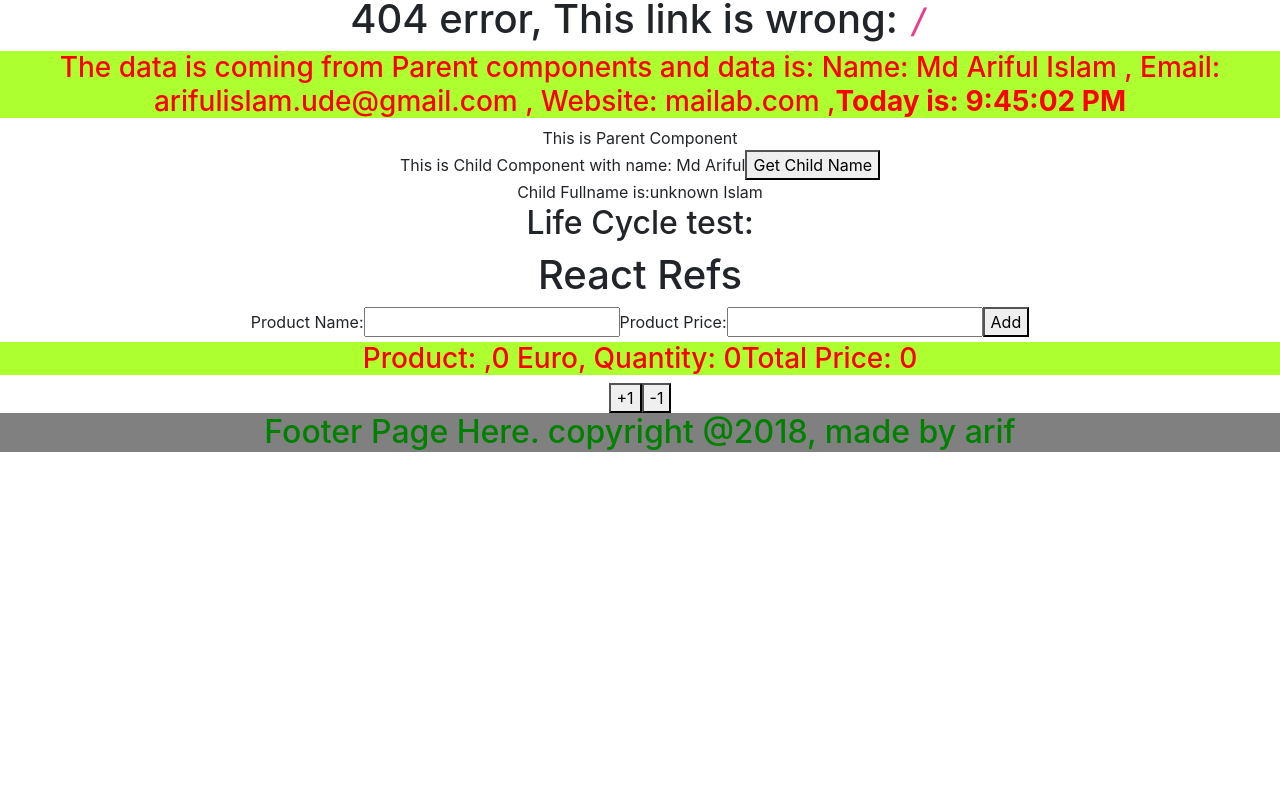
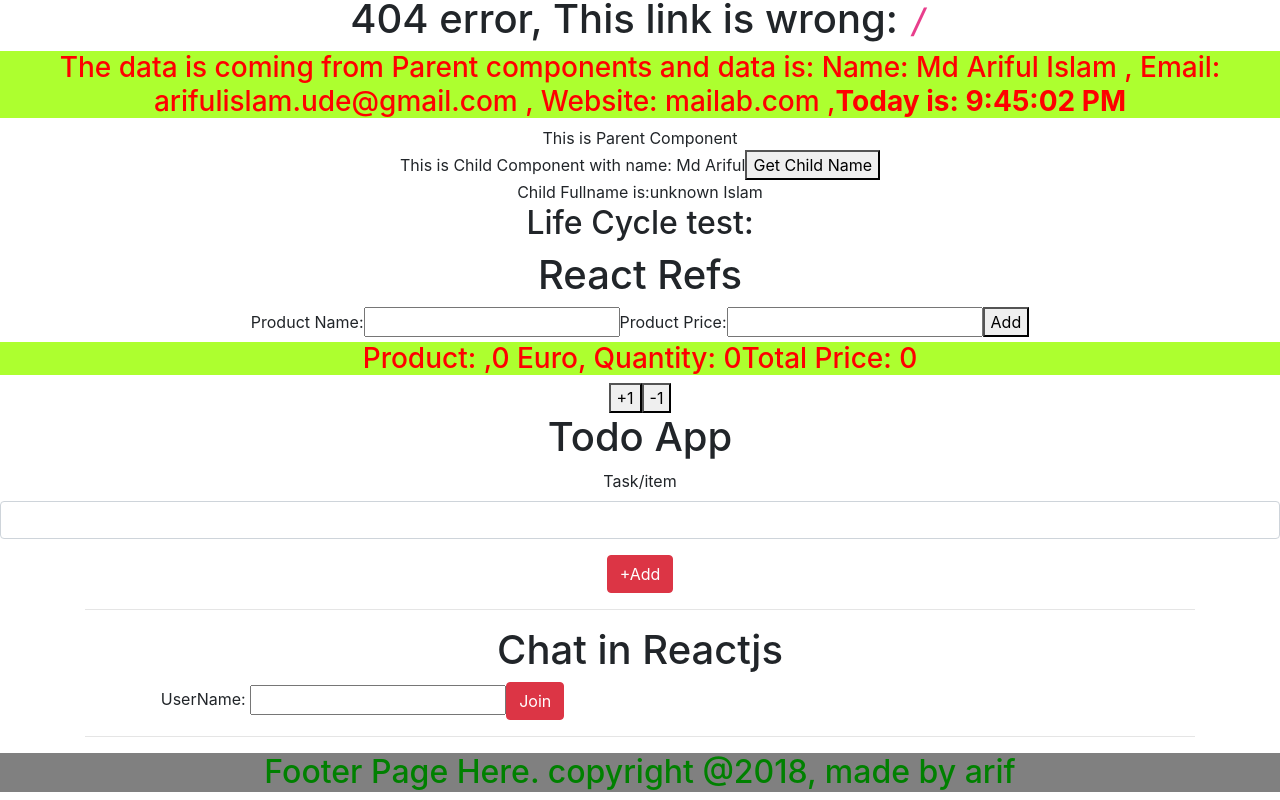
Before and after one commit to ariffira/react-basic, a React (Create React App) app: page / in a window 1280 px wide. Shown: the part 853-1653 px from the top of the page. Before the commit the page ends 1313 px from the top, so only its background shows below. Built offline with nearby package versions, Linux system fonts and the light colour scheme.

Commit message:
chat test

```diff
--- a/package.json
+++ b/package.json
@@ -8,7 +8,9 @@
     "react": "^16.8.1",
     "react-dom": "^16.8.1",
     "react-router-dom": "^4.3.1",
-    "react-scripts": "2.1.3"
+    "react-scripts": "2.1.3",
+    "socket.io": "^2.2.0",
+    "socket.io-client": "^2.2.0"
   },
   "scripts": {
     "start": "react-scripts start",
--- a/src/App.js
+++ b/src/App.js
@@ -14,6 +14,8 @@ import Parent from './components/parent';
 import LifeCycle from './components/lifeCycle';
 import Footer from './components/footer';
 import ReactRefs from './components/reactRefs';
+import Todo from './components/Todo';
+import ChatClient from './components/ChatClient';
 
 class App extends Component {
   state = {
@@ -39,6 +41,8 @@ class App extends Component {
         <Parent/>
         <LifeCycle/>
         <ReactRefs/>
+        <Todo/>
+        <ChatClient/>
         <Footer/>
       </div>
     );
--- /dev/null
+++ b/src/components/ChatClient.js
@@ -0,0 +1,86 @@
+import React, { Component } from 'react';
+import 'bootstrap/dist/css/bootstrap.min.css';
+import io from 'socket.io-client';
+//const socket = io('http://localhost:3000');
+
+
+class ChatClient extends Component {
+    constructor(props) {
+        super(props);
+        this.state = {
+            username: '',
+            isOnline: false,
+            isTyping: '....',
+            message: []
+        }
+    }
+    // user join in chat
+    joinChat = (e)=> {
+       e.preventDefault();
+       this.setState({
+           username: e.target.username.value,
+           isOnline: true
+       })
+    }
+    // when user is typing
+    typing = (e)=> {
+        this.setState({
+            isTyping: e.target.value
+        })
+    }
+    // send chat message
+    sendMsg = (e)=> {
+        e.preventDefault();
+        let message = e.target.message.value;
+        this.setState({
+            message: message
+        })
+    }
+
+    render() {
+        if(!this.state.isOnline) {
+            return (
+                <div className="container">
+                <hr/>
+                    <h1>Chat in Reactjs</h1>
+                    <div className="col-md-6">
+                        <form onSubmit={this.joinChat}>
+                            UserName: <input type="text" name="username"/>
+                            <button type="submit" className="btn btn-danger">Join</button>
+                        </form>
+                    </div>
+                <hr/>
+                </div>
+            );
+        } else {
+            return (
+            <div className="container">
+            <hr/>
+                <h1>Chat in Reactjs</h1>
+                <div className="col-md-6">
+                    <form onSubmit={this.sendMsg}>
+                        Write Message:
+                        <input type="text" name="message" onKeyDown={this.typing} />
+                        <button type="submit" className="btn btn-danger">
+                          Send
+                        </button>
+                    </form>
+                    <p>
+                        User is typing: {this.state.isTyping} <br/>
+                        {this.state.username} Say: {this.state.message}
+                    </p>
+                </div>
+                <div className="col-md-4">
+                    Users status<br/>
+                    {
+                        (!this.state.isOnline) ? 'No User online': this.state.username + ' is online'
+                    }
+                </div>
+            <hr/>
+            </div>
+            );
+        }
+    }
+}
+
+export default ChatClient;
--- /dev/null
+++ b/src/components/Todo.js
@@ -0,0 +1,50 @@
+import React, { Component } from 'react';
+
+class Todo extends Component {
+    constructor(props) {
+        super(props);
+        this.state = {
+            newItem: '',
+            list: []
+         }
+    }
+    // add item to list
+    addTodo = (e)=> {
+       e.preventDefault();
+       // console.log(e.target.newItem.value)
+       let data = e.target.newItem.value;
+       let newItem = {value: data.slice()};
+       console.log(newItem);
+       let list = [...this.state.list];
+       list.push(newItem);
+       console.log(list);
+       this.setState({
+           list: list
+       })
+    }
+    render() {
+        return (
+            <div>
+                <h1>Todo App</h1>
+                <form onSubmit={this.addTodo}>
+                    <div className="form-group">
+                      <label>Task/item</label>
+                      <input type="text" name="newItem" className="form-control"/>
+                    </div>
+                    <div className="form-group">
+                      <button type="submit" className="btn btn-danger">+Add</button>
+                    </div>
+                </form>
+                <ul>
+                    {this.state.list.map(item=>{
+                        return (
+                            <li key={item.id}>{item.value}</li>
+                        );
+                    })}
+                </ul>
+            </div>
+        );
+    }
+}
+
+export default Todo;
```
